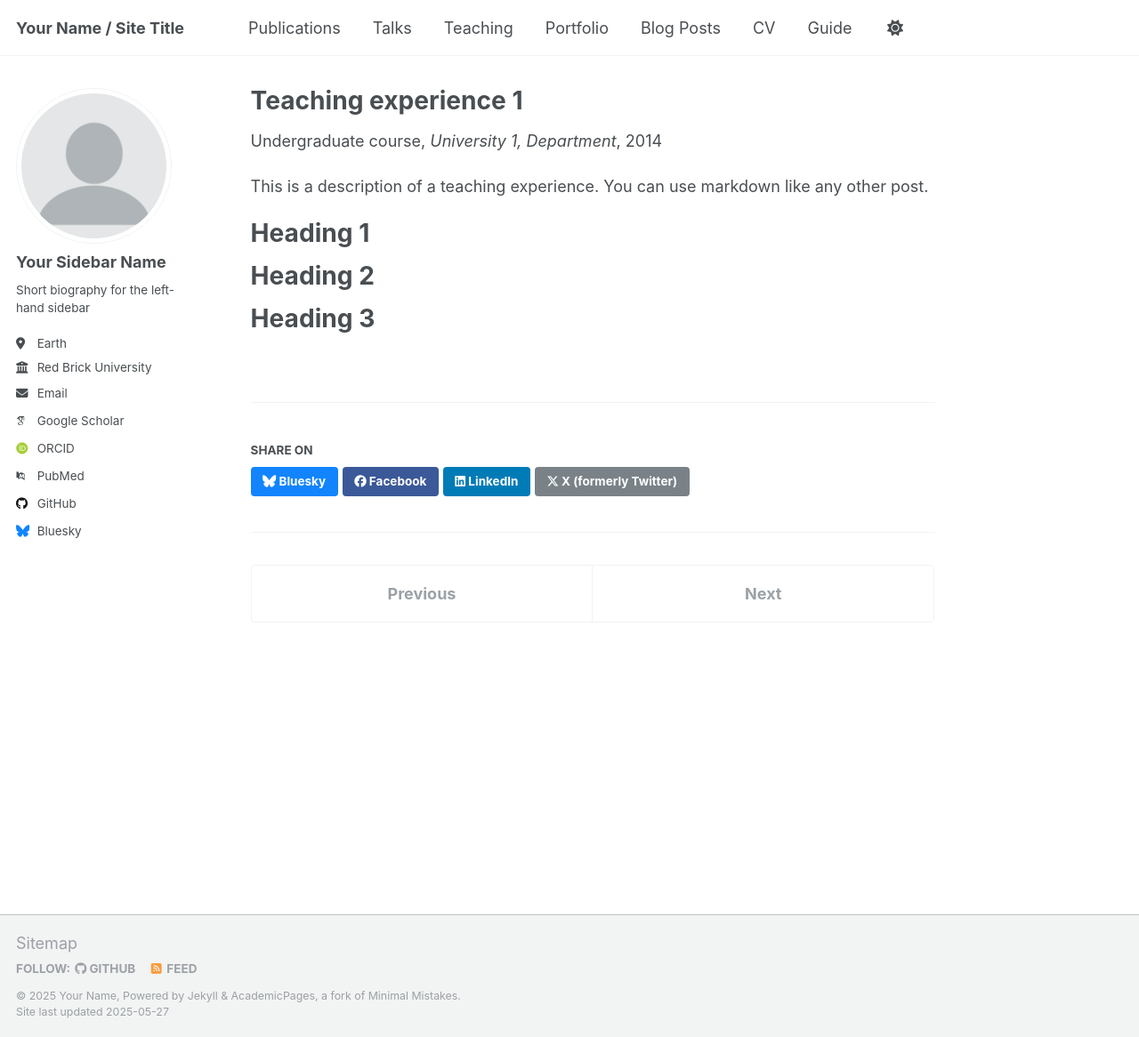
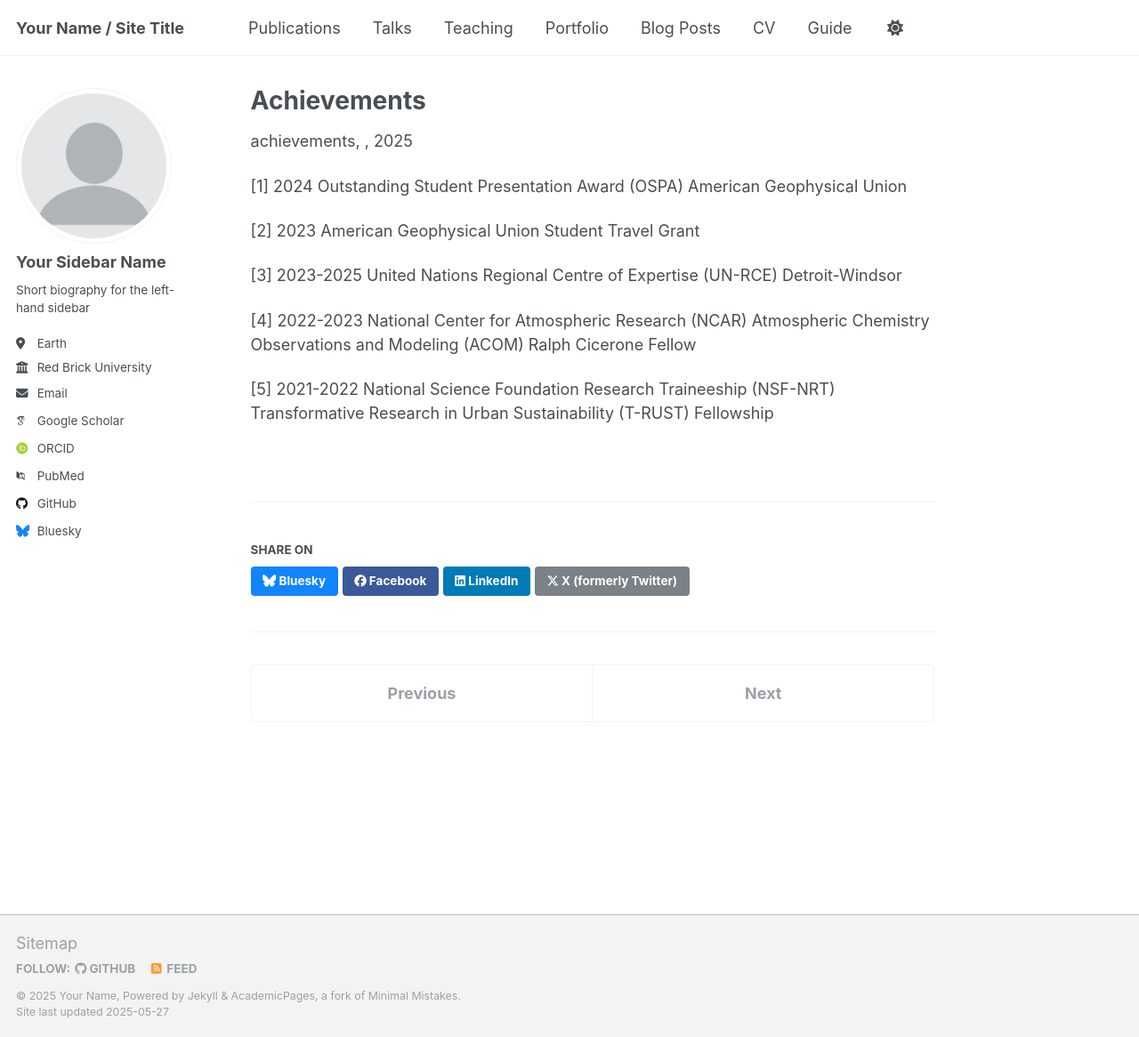
Before and after one commit to halimasalah/halimasalah.github.io, a Jekyll site: the page built from _teaching/2014-spring-teaching-1.md, in a window 1280 px wide and 1166 px high. Shown: the whole window at 89% size. Built offline with Jekyll 4.4.1, drawn with Linux system fonts in a browser that asks for light colours; some web fonts are replaced.

Commit message:
Update 2014-spring-teaching-1.md

```diff
--- a/_teaching/2014-spring-teaching-1.md
+++ b/_teaching/2014-spring-teaching-1.md
@@ -1,20 +1,18 @@
 ---
-title: "Teaching experience 1"
-collection: teaching
-type: "Undergraduate course"
-permalink: /teaching/2014-spring-teaching-1
-venue: "University 1, Department"
-date: 2014-01-01
-location: "City, Country"
+title: "Achievements"
+collection: achievements
+type: "achievements"
+permalink: /achievements
 ---
 
-This is a description of a teaching experience. You can use markdown like any other post.
+[1] 2024 Outstanding Student Presentation Award (OSPA) American Geophysical Union
 
-Heading 1
-======
+[2] 2023 American Geophysical Union Student Travel Grant
 
-Heading 2
-======
+[3] 2023-2025 United Nations Regional Centre of Expertise (UN-RCE) Detroit-Windsor
 
-Heading 3
-======
+[4] 2022-2023 National Center for Atmospheric Research (NCAR) Atmospheric Chemistry Observations and
+Modeling (ACOM) Ralph Cicerone Fellow
+
+[5] 2021-2022 National Science Foundation Research Traineeship (NSF-NRT) Transformative Research in Urban
+Sustainability (T-RUST) Fellowship
```
